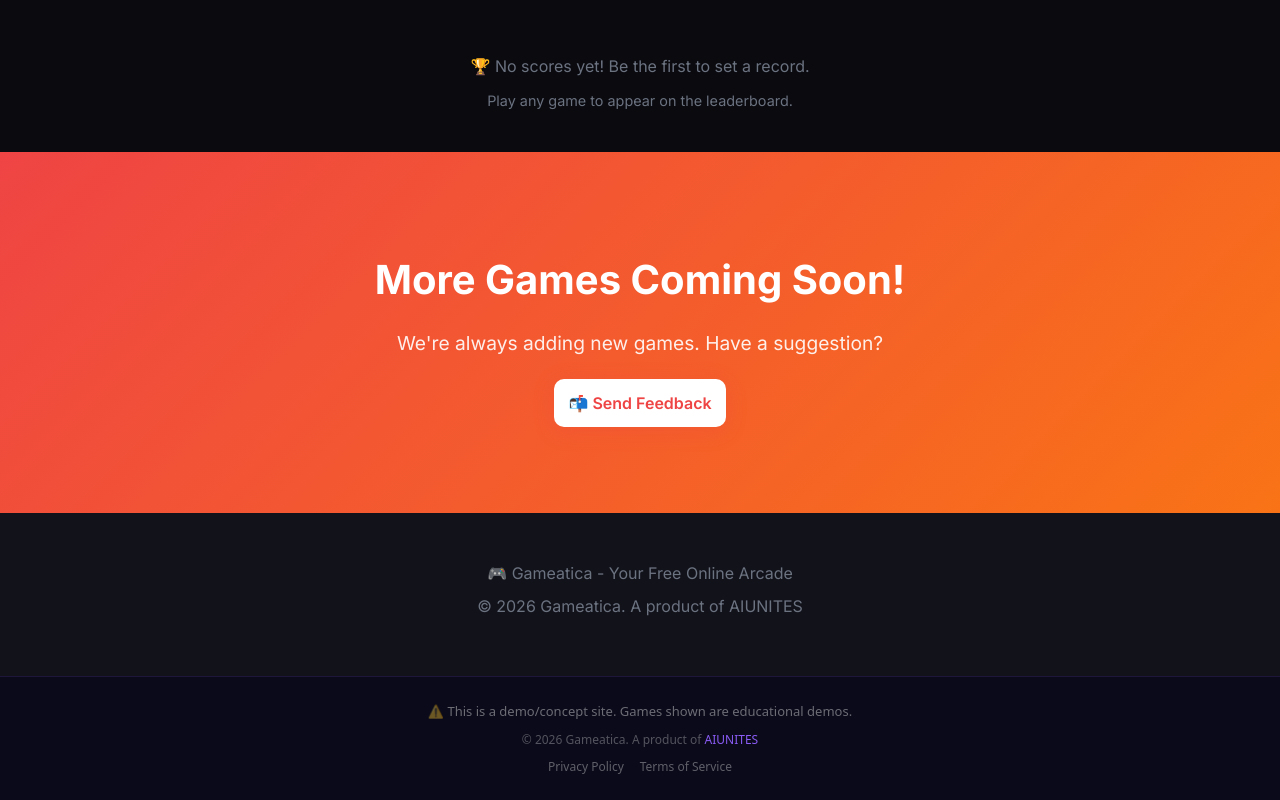
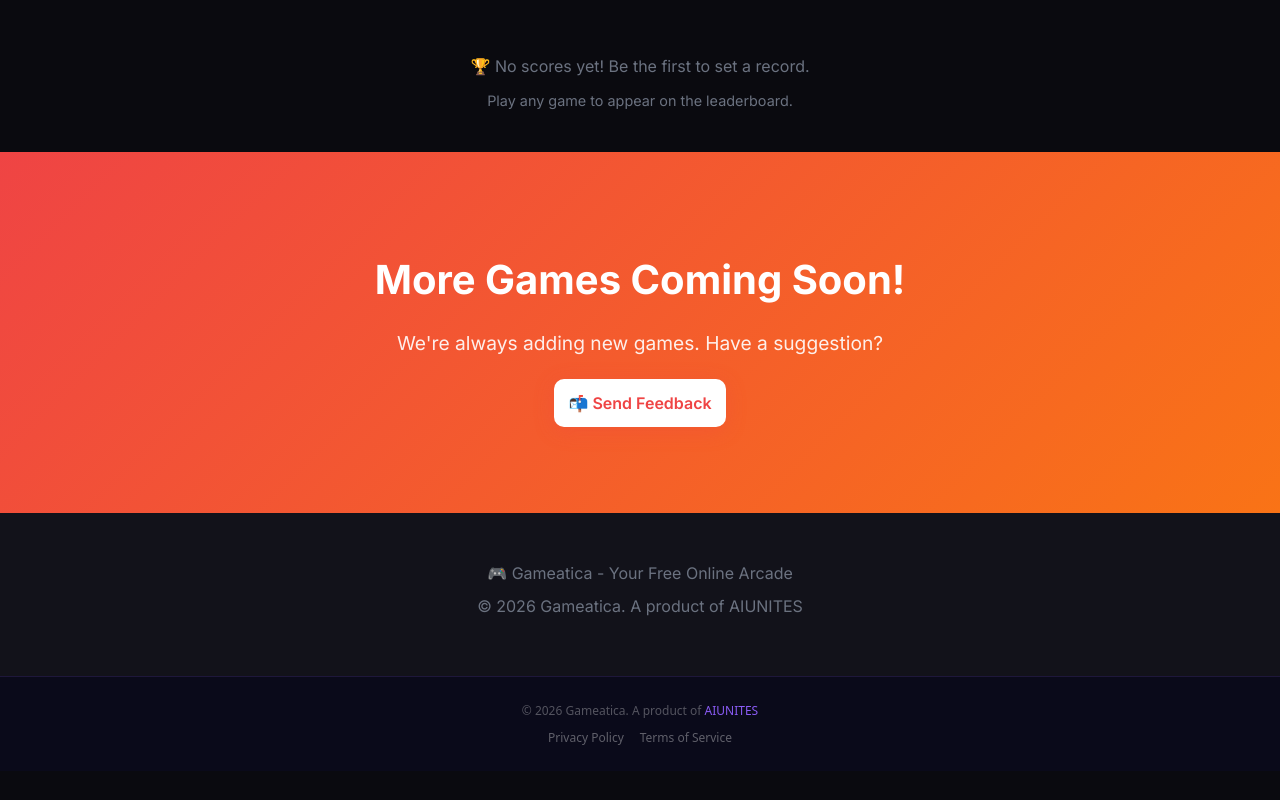
Before and after one commit to AIUNITES/gameatica-site, a plain HTML site: page index.html in a window 1280 px wide. Shown: the part 6108-6908 px from the top of the page. After the commit the page ends 6879 px from the top, so only its background shows below. Drawn offline with nearby package versions, Linux system fonts and the light colour scheme.

Commit message:
Auto-publish: 2026-03-13 17:00:02

```diff
--- a/index.html
+++ b/index.html
@@ -820,7 +820,6 @@
         CloudDB.init({ siteName: 'Gameatica' });
     </script>
   <footer style="background:#0a0a1a;border-top:1px solid rgba(139,92,246,0.15);padding:24px 16px;text-align:center;font-family:system-ui,sans-serif;">
-    <p style="color:rgba(255,255,255,.4);font-size:13px;margin:0 0 8px;">&#9888;&#65039; This is a demo/concept site. Games shown are educational demos.</p>
     <p style="color:rgba(255,255,255,.3);font-size:12px;margin:0 0 8px;">&copy; 2026 Gameatica. A product of <a href="https://aiunites.github.io/aiunites-site" style="color:#8b5cf6;text-decoration:none;">AIUNITES</a></p>
     <div style="display:flex;gap:16px;justify-content:center;font-size:12px;"><a href="https://aiunites.github.io/aiunites-site/legal.html#privacy" style="color:rgba(255,255,255,.35);text-decoration:none;">Privacy Policy</a><a href="https://aiunites.github.io/aiunites-site/legal.html#terms" style="color:rgba(255,255,255,.35);text-decoration:none;">Terms of Service</a></div>
   </footer>
```
